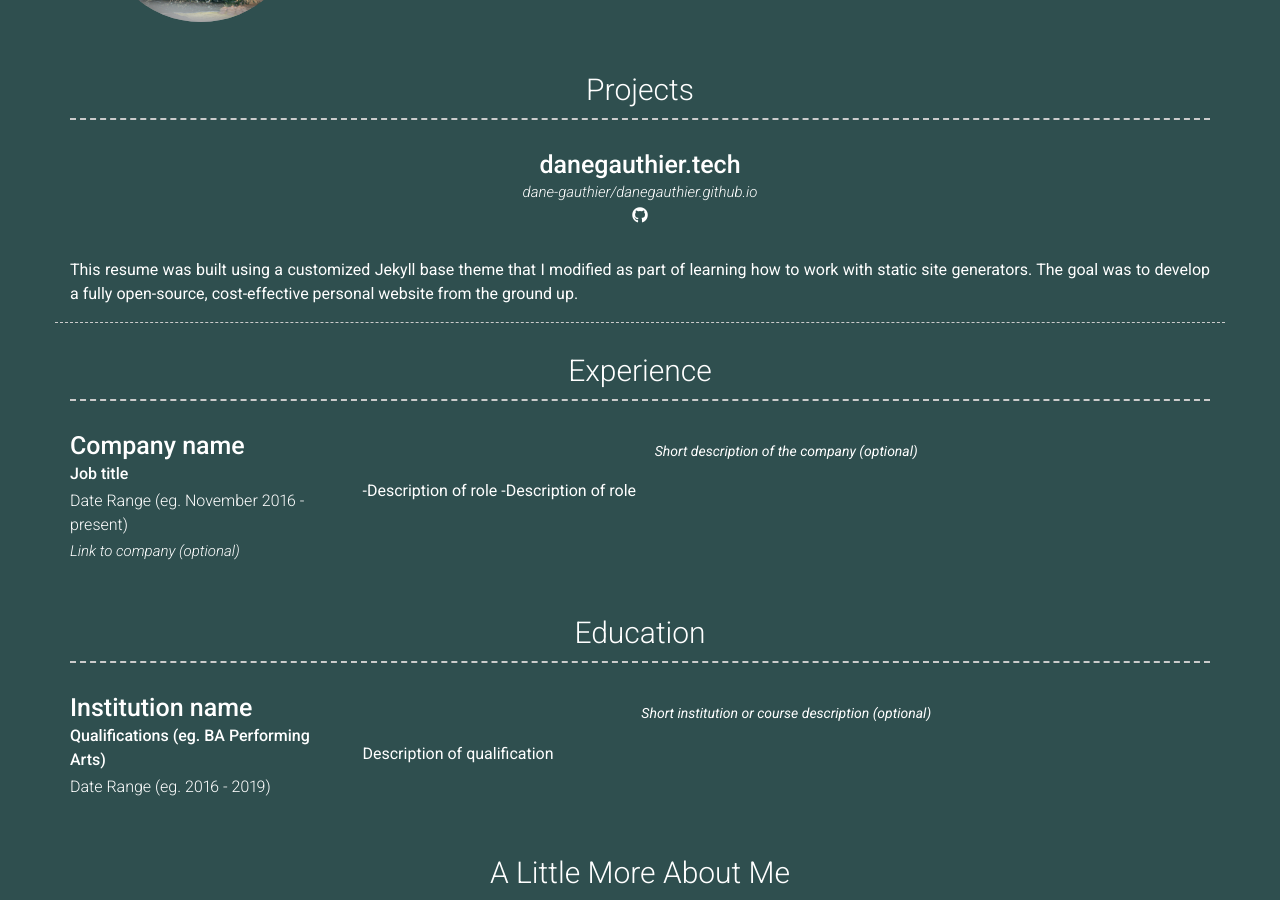
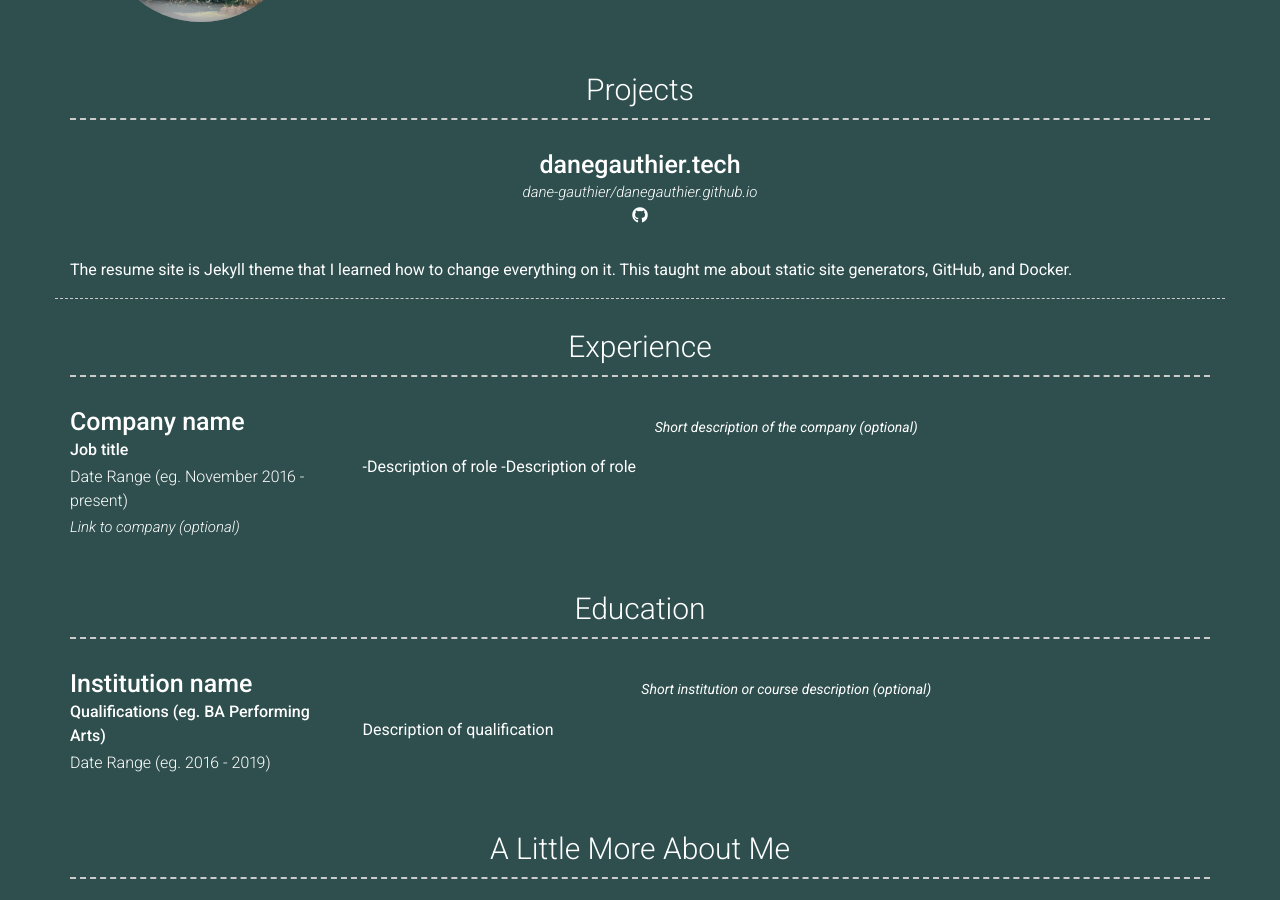
Before and after one commit to dane-gauthier/danegauthier.github.io, a Jekyll site: the page built from index.md, in a window 1280 px wide and 900 px high, scrolled down 480 px. Built offline with Jekyll 4.4.1, drawn with Linux system fonts in a browser that asks for light colours; nearby versions of some CDN libraries.

Commit message:
Edits to Project

```diff
--- a/_config.yml
+++ b/_config.yml
@@ -46,8 +46,7 @@ content:
         quote: >
 
         description: | # this will include new lines to allow paragraphs
-          This resume was built using a customized Jekyll base theme that I modified as part of learning how to work with static site generators.
-          The goal was to develop a fully open-source, cost-effective personal website from the ground up.
+         The resume site is Jekyll theme that I learned how to change everything on it. This taught me about static site generators, GitHub, and Docker.
   - title: Experience
     layout: list
     content:
```
